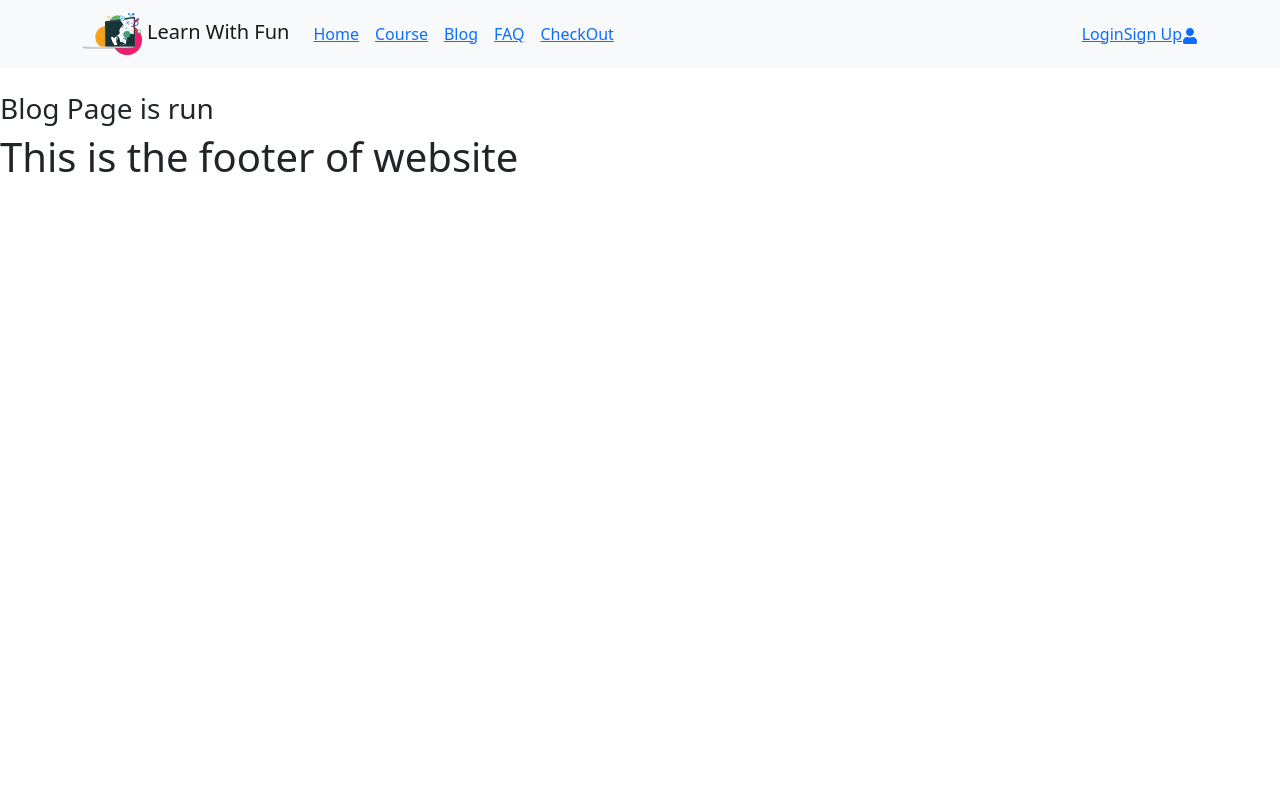
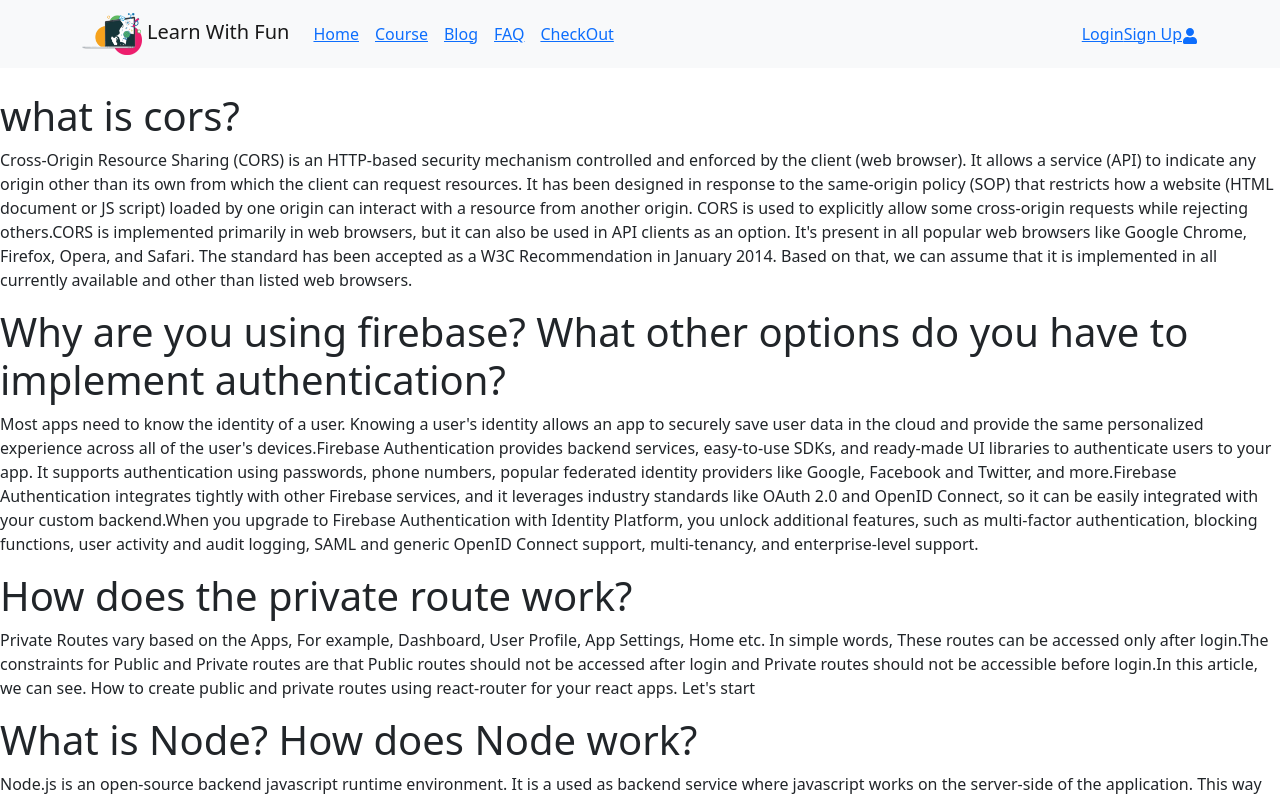
Before and after one commit to ImtiazUddin28/online-learning-platform, a React (Create React App) app: page /blog in a window 1280 px wide. Shown: the top 800 px of the page. Built offline with nearby package versions, Linux system fonts and the light colour scheme; no server answers.

Commit message:
blog section is added

```diff
--- a/src/Components/Pages/Blog/Blog.js
+++ b/src/Components/Pages/Blog/Blog.js
@@ -2,8 +2,23 @@ import React from 'react';
 
 const Blog = () => {
     return (
-        <div>
-            <h3>Blog Page is run</h3>
+        <div className="m-10">
+            <div className="m-10">
+                <h1> what is cors?</h1>
+                <p>Cross-Origin Resource Sharing (CORS) is an HTTP-based security mechanism controlled and enforced by the client (web browser). It allows a service (API) to indicate any origin other than its own from which the client can request resources. It has been designed in response to the same-origin policy (SOP) that restricts how a website (HTML document or JS script) loaded by one origin can interact with a resource from another origin. CORS is used to explicitly allow some cross-origin requests while rejecting others.CORS is implemented primarily in web browsers, but it can also be used in API clients as an option. It's present in all popular web browsers like Google Chrome, Firefox, Opera, and Safari. The standard has been accepted as a W3C Recommendation in January 2014. Based on that, we can assume that it is implemented in all currently available and other than listed web browsers.</p>
+            </div>
+            <div className="m-10">
+                <h1>Why are you using firebase? What other options do you have to implement authentication?</h1>
+                <p>Most apps need to know the identity of a user. Knowing a user's identity allows an app to securely save user data in the cloud and provide the same personalized experience across all of the user's devices.Firebase Authentication provides backend services, easy-to-use SDKs, and ready-made UI libraries to authenticate users to your app. It supports authentication using passwords, phone numbers, popular federated identity providers like Google, Facebook and Twitter, and more.Firebase Authentication integrates tightly with other Firebase services, and it leverages industry standards like OAuth 2.0 and OpenID Connect, so it can be easily integrated with your custom backend.When you upgrade to Firebase Authentication with Identity Platform, you unlock additional features, such as multi-factor authentication, blocking functions, user activity and audit logging, SAML and generic OpenID Connect support, multi-tenancy, and enterprise-level support.</p>
+            </div>
+            <div className="m-10">
+                <h1>How does the private route work?</h1>
+                <p>Private Routes vary based on the Apps, For example, Dashboard, User Profile, App Settings, Home etc. In simple words, These routes can be accessed only after login.The constraints for Public and Private routes are that Public routes should not be accessed after login and Private routes should not be accessible before login.In this article, we can see. How to create public and private routes using react-router for your react apps. Let's start</p>
+            </div>
+            <div className="qsn">
+                <h1> What is Node? How does Node work?</h1>
+                <p>Node.js is an open-source backend javascript runtime environment. It is a used as backend service where javascript works on the server-side of the application. This way javascript is used on both frontend and backend. Node.js runs on chrome v8 engine which converts javascript code into machine code, it is highly scalable, lightweight, fast, and data-intensive.Working of Node.js: Node.js accepts the request from the clients and sends the response, while working with the request node.js handles them with a single thread. To operate I/O operations or requests node.js use the concept of threads. Thread is a sequence of instructions that the server needs to perform. It runs parallel on the server to provide the information to multiple clients. Node.js is an event loop single-threaded language. It can handle concurrent requests with a single thread without blocking it for one request.</p>
+            </div>
         </div>
     );
 };
```
